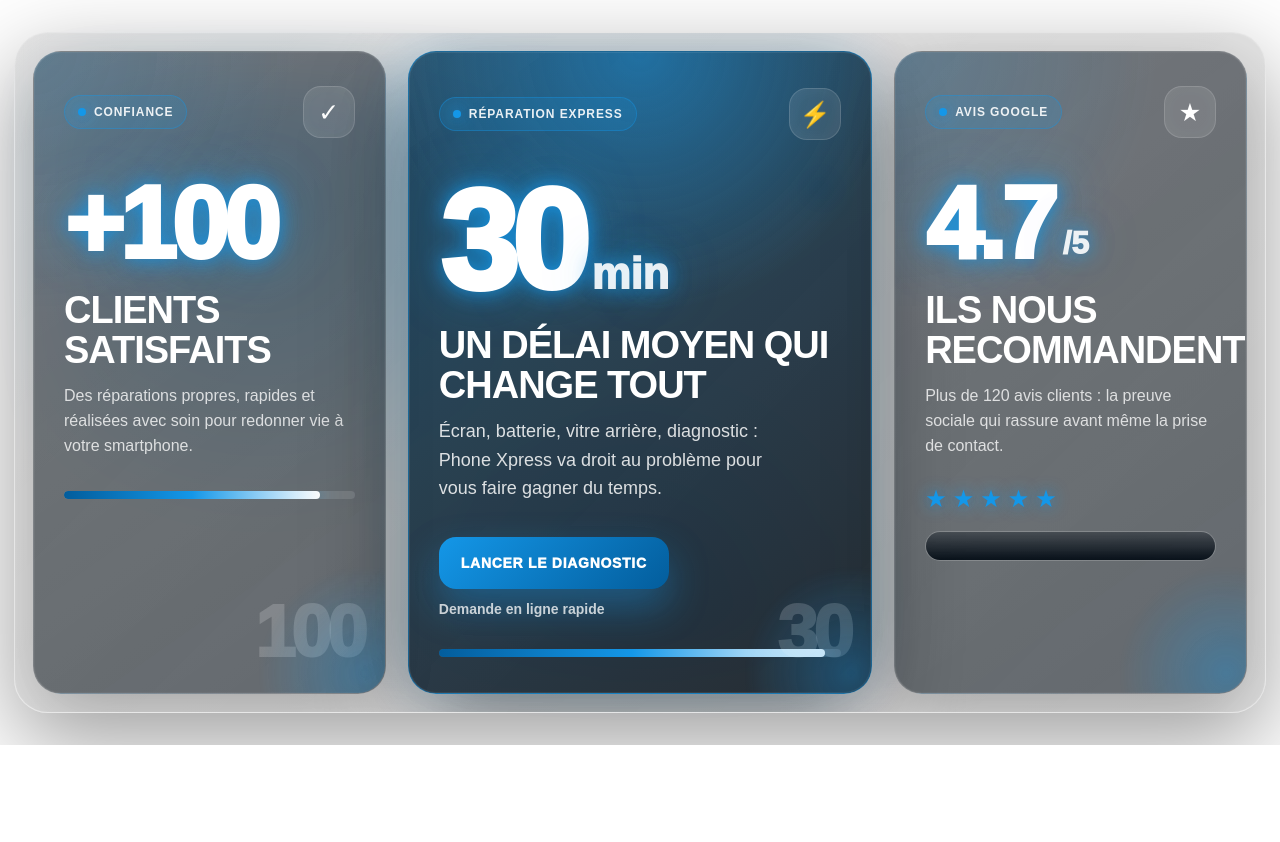
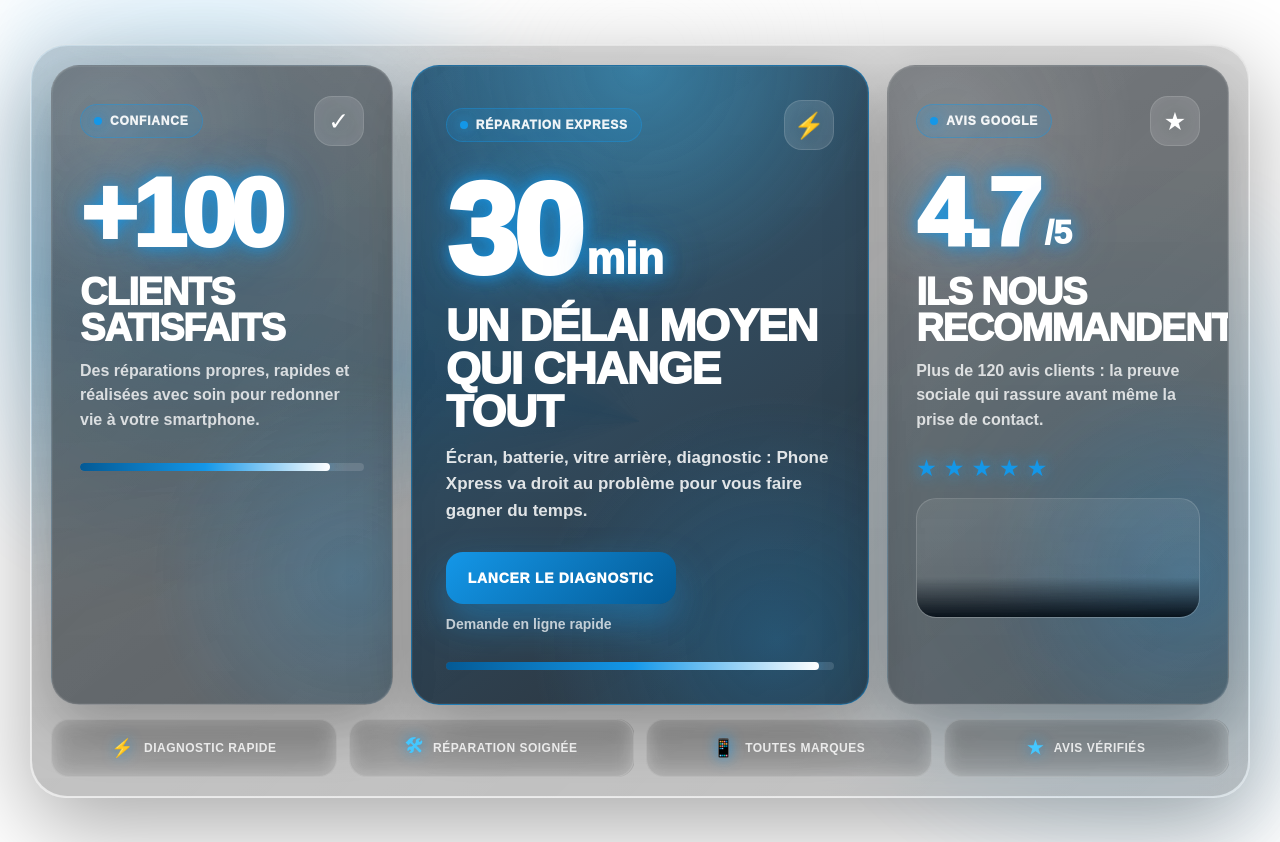
Before and after one commit to akalayonagency/PhoneXpress2, a plain HTML site: page index.html in a window 1280 px wide. Before the commit the page ends 800 px from the top, so only its background shows below. Drawn offline with Linux system fonts and the light colour scheme.

Commit message:
Refactor HTML structure and update styles
Updated the title and various CSS styles for improved design and layout. Changed class names for better semantic structure.

```diff
--- a/index.html
+++ b/index.html
@@ -3,223 +3,189 @@
 <head>
   <meta charset="UTF-8" />
   <meta name="viewport" content="width=device-width, initial-scale=1.0" />
-  <title>Phone Xpress - Stats & Avis</title>
+  <title>Phone Xpress - Expérience Premium</title>
 
   <style>
     :root {
       --blue: #1497e8;
-      --blue-soft: rgba(20, 151, 232, 0.45);
-      --blue-deep: #035d9c;
+      --blue-2: #44c7ff;
+      --blue-deep: #045a95;
       --white: #ffffff;
-      --text-soft: rgba(255,255,255,0.78);
-      --glass: rgba(4, 13, 22, 0.58);
-      --glass-strong: rgba(4, 13, 22, 0.78);
+      --soft: rgba(255,255,255,0.78);
+      --glass: rgba(4, 13, 22, 0.54);
+      --glass-strong: rgba(3, 16, 28, 0.72);
     }
 
-    * {
-      box-sizing: border-box;
-    }
+    * { box-sizing: border-box; }
 
-    html,
-    body {
+    html, body {
       margin: 0;
+      width: 100%;
       min-height: 100%;
-      font-family: Arial, Helvetica, sans-serif;
       background: transparent;
       color: var(--white);
+      font-family: Arial, Helvetica, sans-serif;
       overflow-x: hidden;
     }
 
     body {
-      display: flex;
-      align-items: center;
-      justify-content: center;
-      padding: 32px 14px;
+      padding: 26px 12px;
     }
 
-    .px-section {
+    .px-experience {
       position: relative;
-      width: min(1280px, 100%);
-      min-height: 620px;
-      display: flex;
-      align-items: center;
-      justify-content: center;
+      width: min(1320px, 100%);
+      margin: 0 auto;
+      padding: 18px;
       background: transparent;
       isolation: isolate;
     }
 
-    .px-aura {
+    .px-bg-aura {
       position: absolute;
-      inset: 8% 4%;
+      inset: -8% 0;
+      z-index: -4;
       background:
-        radial-gradient(circle at 18% 20%, rgba(20,151,232,0.42), transparent 31%),
-        radial-gradient(circle at 86% 12%, rgba(255,255,255,0.14), transparent 26%),
-        radial-gradient(circle at 50% 90%, rgba(20,151,232,0.24), transparent 34%);
-      filter: blur(30px);
-      opacity: 0.95;
-      z-index: -3;
-      animation: breathe 7s ease-in-out infinite alternate;
+        radial-gradient(circle at 16% 32%, rgba(20,151,232,0.36), transparent 28%),
+        radial-gradient(circle at 50% 12%, rgba(255,255,255,0.13), transparent 23%),
+        radial-gradient(circle at 88% 62%, rgba(20,151,232,0.31), transparent 29%);
+      filter: blur(34px);
+      animation: auraMove 7s ease-in-out infinite alternate;
     }
 
-    .px-grid-lines {
+    .px-tech-grid {
       position: absolute;
       inset: 0;
-      opacity: 0.16;
+      z-index: -3;
+      opacity: 0.14;
       background-image:
-        linear-gradient(rgba(255,255,255,0.12) 1px, transparent 1px),
-        linear-gradient(90deg, rgba(255,255,255,0.12) 1px, transparent 1px);
-      background-size: 64px 64px;
-      mask-image: radial-gradient(circle, #000 0%, transparent 72%);
-      z-index: -2;
+        linear-gradient(rgba(255,255,255,0.14) 1px, transparent 1px),
+        linear-gradient(90deg, rgba(255,255,255,0.14) 1px, transparent 1px);
+      background-size: 58px 58px;
+      mask-image: radial-gradient(circle at center, #000 0%, transparent 72%);
     }
 
-    .px-orbit {
-      position: absolute;
-      width: 520px;
-      height: 520px;
-      border: 1px solid rgba(20,151,232,0.22);
-      border-radius: 50%;
-      z-index: -1;
-      animation: rotate 22s linear infinite;
+    .px-shell {
+      position: relative;
+      overflow: hidden;
+      border-radius: 36px;
+      padding: 20px;
+      background:
+        linear-gradient(135deg, rgba(255,255,255,0.14), rgba(255,255,255,0.035)),
+        rgba(0,0,0,0.10);
+      border: 1px solid rgba(255,255,255,0.15);
+      box-shadow:
+        0 28px 90px rgba(0,0,0,0.34),
+        inset 0 0 0 1px rgba(255,255,255,0.05);
+      backdrop-filter: blur(16px);
     }
 
-    .px-orbit::before,
-    .px-orbit::after {
+    .px-shell::before {
       content: "";
       position: absolute;
-      width: 13px;
-      height: 13px;
-      border-radius: 999px;
-      background: var(--blue);
-      box-shadow: 0 0 22px var(--blue), 0 0 55px var(--blue);
+      inset: -60%;
+      background: conic-gradient(from 120deg, transparent, rgba(20,151,232,0.26), rgba(255,255,255,0.18), transparent 28%);
+      animation: spinLight 14s linear infinite;
+      pointer-events: none;
+      opacity: 0.7;
     }
 
-    .px-orbit::before {
-      top: 48px;
-      left: 96px;
+    .px-shell::after {
+      content: "";
+      position: absolute;
+      inset: 1px;
+      border-radius: 35px;
+      background: linear-gradient(180deg, rgba(0,0,0,0.08), rgba(0,0,0,0.16));
+      pointer-events: none;
     }
 
-    .px-orbit::after {
-      right: 72px;
-      bottom: 90px;
-      width: 9px;
-      height: 9px;
-      opacity: 0.75;
-    }
-
-    .px-panel {
+    .px-content {
       position: relative;
-      width: 100%;
+      z-index: 2;
       display: grid;
-      grid-template-columns: 0.95fr 1.25fr 0.95fr;
-      gap: 22px;
+      grid-template-columns: 0.88fr 1.18fr 0.88fr;
+      gap: 18px;
       align-items: stretch;
-      padding: 18px;
-      border-radius: 34px;
-      background:
-        linear-gradient(135deg, rgba(255,255,255,0.12), rgba(255,255,255,0.03)),
-        rgba(0,0,0,0.12);
-      border: 1px solid rgba(255,255,255,0.14);
-      backdrop-filter: blur(14px);
-      box-shadow:
-        0 30px 90px rgba(0,0,0,0.38),
-        inset 0 0 0 1px rgba(255,255,255,0.04);
-      overflow: hidden;
-    }
-
-    .px-panel::before {
-      content: "";
-      position: absolute;
-      inset: -40%;
-      background: linear-gradient(
-        115deg,
-        transparent 42%,
-        rgba(20,151,232,0.12) 45%,
-        rgba(255,255,255,0.58) 48%,
-        rgba(20,151,232,0.18) 51%,
-        transparent 55%
-      );
-      transform: translateX(-35%) rotate(8deg);
-      animation: scan 6.5s ease-in-out infinite;
-      pointer-events: none;
     }
 
     .px-card {
       position: relative;
+      overflow: hidden;
       min-height: 380px;
-      padding: 34px 30px;
+      padding: 30px 28px;
       border-radius: 28px;
       background:
-        radial-gradient(circle at top left, rgba(20,151,232,0.18), transparent 36%),
-        linear-gradient(145deg, rgba(255,255,255,0.10), rgba(255,255,255,0.025)),
+        radial-gradient(circle at 18% 10%, rgba(255,255,255,0.13), transparent 29%),
+        radial-gradient(circle at 88% 80%, rgba(20,151,232,0.22), transparent 34%),
+        linear-gradient(145deg, rgba(255,255,255,0.10), rgba(255,255,255,0.02)),
         var(--glass);
       border: 1px solid rgba(255,255,255,0.16);
       box-shadow:
-        0 22px 70px rgba(0,0,0,0.28),
-        inset 0 0 0 1px rgba(255,255,255,0.04);
-      overflow: hidden;
-      transform-style: preserve-3d;
-      transition: transform 0.35s ease, box-shadow 0.35s ease, border-color 0.35s ease;
+        0 22px 62px rgba(0,0,0,0.28),
+        inset 0 0 0 1px rgba(255,255,255,0.05);
+      transform: translateY(18px);
+      opacity: 0;
+      animation: cardIn 0.9s cubic-bezier(.2,.8,.2,1) forwards;
+      transition: transform .35s ease, box-shadow .35s ease, border-color .35s ease;
     }
 
+    .px-card:nth-child(2) { animation-delay: .12s; }
+    .px-card:nth-child(3) { animation-delay: .24s; }
+
     .px-card:hover {
-      transform: translateY(-10px) scale(1.015);
-      border-color: rgba(20,151,232,0.58);
+      transform: translateY(-7px) scale(1.01);
+      border-color: rgba(20,151,232,0.52);
       box-shadow:
-        0 34px 90px rgba(0,0,0,0.46),
-        0 0 58px rgba(20,151,232,0.22),
-        inset 0 0 0 1px rgba(255,255,255,0.07);
+        0 34px 82px rgba(0,0,0,0.44),
+        0 0 48px rgba(20,151,232,0.24),
+        inset 0 0 0 1px rgba(255,255,255,0.08);
     }
 
-    .px-card::after {
+    .px-card::before {
       content: "";
       position: absolute;
-      width: 220px;
-      height: 220px;
-      right: -90px;
-      bottom: -90px;
-      border-radius: 999px;
-      background: radial-gradient(circle, rgba(20,151,232,0.34), transparent 68%);
-      filter: blur(2px);
+      top: -80%;
+      left: -85%;
+      width: 110%;
+      height: 240%;
+      transform: rotate(18deg);
+      background: linear-gradient(90deg, transparent, rgba(255,255,255,0.16), rgba(20,151,232,0.34), transparent);
+      animation: lightSweep 5.5s ease-in-out infinite;
       pointer-events: none;
     }
 
-    .px-card-main {
+    .px-main {
       min-height: 420px;
-      margin-top: 0;
-      margin-bottom: 0;
-      padding: 36px 30px;
+      padding: 34px 34px;
       background:
-        radial-gradient(circle at 50% 0%, rgba(20,151,232,0.48), transparent 38%),
-        linear-gradient(145deg, rgba(20,151,232,0.24), rgba(0,0,0,0.26)),
+        radial-gradient(circle at 50% 0%, rgba(68,199,255,0.34), transparent 35%),
+        radial-gradient(circle at 80% 90%, rgba(20,151,232,0.28), transparent 36%),
+        linear-gradient(145deg, rgba(20,151,232,0.28), rgba(0,0,0,0.21)),
         var(--glass-strong);
-      border-color: rgba(20,151,232,0.52);
-      box-shadow:
-        0 34px 100px rgba(0,0,0,0.45),
-        0 0 60px rgba(20,151,232,0.18),
-        inset 0 0 0 1px rgba(255,255,255,0.08);
+      border-color: rgba(20,151,232,0.5);
     }
 
-    .px-topline {
+    .px-head {
       display: flex;
+      justify-content: space-between;
       align-items: center;
-      justify-content: space-between;
       gap: 12px;
-      margin-bottom: 42px;
+      margin-bottom: 26px;
     }
 
     .px-pill {
       display: inline-flex;
       align-items: center;
       gap: 8px;
+      max-width: 100%;
       padding: 9px 13px;
       border-radius: 999px;
       background: rgba(20,151,232,0.15);
       border: 1px solid rgba(20,151,232,0.38);
-      color: rgba(255,255,255,0.9);
+      color: rgba(255,255,255,0.92);
       font-size: 12px;
-      font-weight: 900;
-      letter-spacing: 0.9px;
+      font-weight: 950;
+      letter-spacing: 0.8px;
       text-transform: uppercase;
       white-space: nowrap;
     }
@@ -227,78 +193,85 @@
     .px-dot {
       width: 8px;
       height: 8px;
-      border-radius: 999px;
+      flex: 0 0 8px;
+      border-radius: 50%;
       background: var(--blue);
       box-shadow: 0 0 15px var(--blue);
     }
 
     .px-icon {
-      width: 52px;
-      height: 52px;
+      width: 50px;
+      height: 50px;
+      flex: 0 0 50px;
       display: grid;
       place-items: center;
       border-radius: 18px;
-      background: rgba(255,255,255,0.09);
+      background: rgba(255,255,255,0.10);
       border: 1px solid rgba(255,255,255,0.15);
       font-size: 25px;
-      box-shadow: inset 0 0 18px rgba(255,255,255,0.04);
+      box-shadow: inset 0 0 22px rgba(255,255,255,0.06);
     }
 
     .px-number {
       display: flex;
       align-items: flex-end;
-      gap: 10px;
-      margin-bottom: 24px;
-      line-height: 0.85;
-      font-size: clamp(62px, 8vw, 118px);
-      font-weight: 950;
+      gap: 8px;
+      margin: 0 0 18px;
+      font-size: clamp(56px, 7.6vw, 110px);
+      line-height: 0.86;
+      font-weight: 1000;
       letter-spacing: -5px;
       color: #fff;
       text-shadow:
-        0 0 20px rgba(20,151,232,0.92),
-        0 0 54px rgba(20,151,232,0.42);
+        0 0 17px rgba(20,151,232,0.95),
+        0 0 48px rgba(20,151,232,0.42);
     }
 
-    .px-card-main .px-number {
-      font-size: clamp(92px, 11vw, 168px);
-      letter-spacing: -7px;
+    .px-main .px-number {
+      font-size: clamp(78px, 10vw, 142px);
     }
 
     .px-number small {
-      margin-bottom: 10px;
-      font-size: 0.31em;
+      margin-bottom: 8px;
+      font-size: .34em;
       letter-spacing: 0;
-      color: rgba(255,255,255,0.9);
+      font-weight: 950;
     }
 
     .px-title {
       margin: 0 0 12px;
-      font-size: clamp(23px, 3vw, 38px);
-      line-height: 1.05;
-      font-weight: 900;
-      letter-spacing: -1px;
+      max-width: 390px;
+      font-size: clamp(25px, 3vw, 38px);
+      line-height: 0.96;
+      letter-spacing: -1.2px;
       text-transform: uppercase;
+      font-weight: 1000;
+    }
+
+    .px-main .px-title {
+      font-size: clamp(30px, 3.5vw, 46px);
     }
 
     .px-text {
       margin: 0;
-      max-width: 360px;
-      color: var(--text-soft);
+      max-width: 390px;
+      color: var(--soft);
       font-size: 16px;
-      line-height: 1.58;
+      line-height: 1.55;
+      font-weight: 600;
     }
 
-    .px-card-main .px-text {
-      font-size: 18px;
-      color: rgba(255,255,255,0.84);
+    .px-main .px-text {
+      font-size: 17px;
+      color: rgba(255,255,255,0.86);
     }
 
     .px-progress {
       position: relative;
       height: 8px;
-      margin-top: 32px;
+      margin-top: 30px;
       border-radius: 999px;
-      background: rgba(255,255,255,0.12);
+      background: rgba(255,255,255,0.13);
       overflow: hidden;
     }
 
@@ -307,17 +280,18 @@
       inset: 0 auto 0 0;
       width: var(--w);
       border-radius: inherit;
-      background: linear-gradient(90deg, var(--blue-deep), var(--blue), #ffffff);
-      box-shadow: 0 0 20px rgba(20,151,232,0.7);
-      animation: grow 1.25s ease both;
+      background: linear-gradient(90deg, var(--blue-deep), var(--blue), #fff);
+      box-shadow: 0 0 18px rgba(20,151,232,0.8);
+      transform-origin: left;
+      animation: progressGrow 1.4s ease both;
     }
 
     .px-cta {
       display: flex;
       flex-wrap: wrap;
+      align-items: center;
       gap: 12px;
-      align-items: center;
-      margin-top: 34px;
+      margin-top: 28px;
     }
 
     .px-button {
@@ -328,45 +302,48 @@
       padding: 0 22px;
       border-radius: 17px;
       background: linear-gradient(135deg, var(--blue), var(--blue-deep));
-      color: #fff;
+      color: white;
       text-decoration: none;
       font-size: 14px;
-      font-weight: 950;
+      font-weight: 1000;
+      letter-spacing: 0.7px;
       text-transform: uppercase;
-      letter-spacing: 0.7px;
-      box-shadow: 0 18px 38px rgba(20,151,232,0.38);
-      transition: transform 0.22s ease, box-shadow 0.22s ease;
+      box-shadow: 0 18px 38px rgba(20,151,232,0.42);
+      transition: transform .22s ease, box-shadow .22s ease;
     }
 
     .px-button:hover {
       transform: translateY(-3px);
-      box-shadow: 0 25px 52px rgba(20,151,232,0.55);
+      box-shadow: 0 25px 52px rgba(20,151,232,0.62);
     }
 
     .px-ghost {
-      color: rgba(255,255,255,0.76);
+      color: rgba(255,255,255,0.72);
       font-size: 14px;
-      font-weight: 700;
+      font-weight: 800;
     }
 
     .px-stars {
       display: flex;
       gap: 6px;
-      margin: 26px 0 16px;
+      margin: 22px 0 12px;
       color: var(--blue);
-      font-size: 24px;
-      text-shadow: 0 0 16px rgba(20,151,232,0.8);
+      font-size: 23px;
+      letter-spacing: 1px;
+      text-shadow: 0 0 16px rgba(20,151,232,0.85);
     }
 
     .px-review-box {
       position: relative;
-      margin-top: 18px;
-      padding: 14px;
-      border-radius: 18px;
-      background: rgba(255,255,255,0.07);
-      border: 1px solid rgba(255,255,255,0.12);
-      max-height: 160px;
+      margin-top: 16px;
+      padding: 13px;
+      min-height: 120px;
+      max-height: 152px;
       overflow: hidden;
+      border-radius: 20px;
+      background:
+        linear-gradient(180deg, rgba(255,255,255,0.09), rgba(255,255,255,0.03));
+      border: 1px solid rgba(255,255,255,0.14);
     }
 
     .px-review-box::after {
@@ -375,121 +352,135 @@
       left: 0;
       right: 0;
       bottom: 0;
-      height: 48px;
-      background: linear-gradient(transparent, rgba(4, 13, 22, 0.96));
+      height: 40px;
+      background: linear-gradient(transparent, rgba(4,13,22,0.94));
       pointer-events: none;
     }
 
-    .px-mini {
+    .px-watermark {
       position: absolute;
-      right: 22px;
-      bottom: 20px;
-      color: rgba(255,255,255,0.18);
-      font-size: 72px;
-      font-weight: 950;
+      right: 20px;
+      bottom: 12px;
+      color: rgba(255,255,255,0.13);
+      font-size: 70px;
+      line-height: 1;
+      font-weight: 1000;
       letter-spacing: -4px;
       pointer-events: none;
     }
 
-    @keyframes breathe {
-      from { transform: scale(0.98); opacity: 0.72; }
-      to { transform: scale(1.04); opacity: 1; }
+    .px-main .px-watermark { font-size: 82px; }
+
+    .px-bottom-strip {
+      position: relative;
+      z-index: 3;
+      display: grid;
+      grid-template-columns: repeat(4, 1fr);
+      gap: 12px;
+      margin-top: 14px;
     }
 
-    @keyframes rotate {
+    .px-chip {
+      min-height: 58px;
+      display: flex;
+      align-items: center;
+      justify-content: center;
+      gap: 10px;
+      padding: 12px;
+      border-radius: 18px;
+      background: rgba(255,255,255,0.07);
+      border: 1px solid rgba(255,255,255,0.12);
+      color: rgba(255,255,255,0.82);
+      font-weight: 900;
+      text-transform: uppercase;
+      letter-spacing: .5px;
+      font-size: 12px;
+      backdrop-filter: blur(10px);
+    }
+
+    .px-chip span {
+      color: var(--blue-2);
+      text-shadow: 0 0 14px rgba(20,151,232,0.75);
+      font-size: 18px;
+    }
+
+    @keyframes auraMove {
+      from { transform: scale(.98) translateY(4px); opacity: .78; }
+      to { transform: scale(1.035) translateY(-6px); opacity: 1; }
+    }
+
+    @keyframes spinLight {
       to { transform: rotate(360deg); }
     }
 
-    @keyframes scan {
-      0%, 35% { transform: translateX(-48%) rotate(8deg); opacity: 0; }
-      48% { opacity: 1; }
-      72%, 100% { transform: translateX(48%) rotate(8deg); opacity: 0; }
+    @keyframes cardIn {
+      to { transform: translateY(0); opacity: 1; }
     }
 
-    @keyframes grow {
-      from { width: 0; }
-      to { width: var(--w); }
+    @keyframes lightSweep {
+      0%, 38% { transform: translateX(-28%) rotate(18deg); opacity: 0; }
+      50% { opacity: 1; }
+      72%, 100% { transform: translateX(150%) rotate(18deg); opacity: 0; }
     }
 
-    @media (max-width: 980px) {
-      body {
-        display: block;
+    @keyframes progressGrow {
+      from { transform: scaleX(0); }
+      to { transform: scaleX(1); }
     }
 
-      .px-section {
-        min-height: auto;
-      }
-
-      .px-panel {
+    @media (max-width: 1050px) {
+      .px-content {
         grid-template-columns: 1fr;
       }
 
       .px-card,
-      .px-card-main {
+      .px-main {
         min-height: auto;
-        margin: 0;
       }
 
-      .px-orbit {
-        width: 380px;
-        height: 380px;
+      .px-bottom-strip {
+        grid-template-columns: repeat(2, 1fr);
       }
     }
 
-    @media (max-width: 520px) {
-      body {
-        padding: 16px 10px;
-      }
-
-      .px-panel {
-        padding: 10px;
-        border-radius: 26px;
-      }
-
-      .px-card,
-      .px-card-main {
-        padding: 26px 22px;
-        border-radius: 22px;
-      }
-
-      .px-topline {
-        margin-bottom: 30px;
-      }
-
-      .px-icon {
-        width: 46px;
-        height: 46px;
-      }
-
-      .px-number {
-        letter-spacing: -3px;
-      }
+    @media (max-width: 560px) {
+      body { padding: 14px 8px; }
+      .px-experience { padding: 6px; }
+      .px-shell { padding: 10px; border-radius: 26px; }
+      .px-shell::after { border-radius: 25px; }
+      .px-card, .px-main { padding: 24px 20px; border-radius: 22px; }
+      .px-head { margin-bottom: 24px; }
+      .px-icon { width: 44px; height: 44px; flex-basis: 44px; }
+      .px-pill { font-size: 11px; padding: 8px 11px; }
+      .px-number { letter-spacing: -3px; }
+      .px-bottom-strip { grid-template-columns: 1fr; }
+      .px-watermark { font-size: 54px; }
     }
   </style>
 </head>
+
 <body>
-  <section class="px-section">
-    <div class="px-aura"></div>
-    <div class="px-grid-lines"></div>
-    <div class="px-orbit"></div>
+  <main class="px-experience">
+    <div class="px-bg-aura"></div>
+    <div class="px-tech-grid"></div>
 
-    <div class="px-panel">
+    <section class="px-shell" aria-label="Avantages Phone Xpress">
+      <div class="px-content">
         <article class="px-card">
-        <div class="px-topline">
+          <div class="px-head">
             <span class="px-pill"><span class="px-dot"></span> Confiance</span>
             <div class="px-icon">✓</div>
           </div>
 
-        <div class="px-number">+100</div>
+          <div class="px-number" data-target="100">+100</div>
           <h2 class="px-title">Clients satisfaits</h2>
           <p class="px-text">Des réparations propres, rapides et réalisées avec soin pour redonner vie à votre smartphone.</p>
+          <div class="px-progress"><span style="--w:88%"></span></div>
 
-        <div class="px-progress"><span style="--w: 88%"></span></div>
-        <div class="px-mini">100</div>
         </article>
 
-      <article class="px-card px-card-main">
-        <div class="px-topline">
+        <article class="px-card px-main">
+          <div class="px-head">
             <span class="px-pill"><span class="px-dot"></span> Réparation express</span>
             <div class="px-icon">⚡</div>
           </div>
@@ -503,12 +494,12 @@
             <span class="px-ghost">Demande en ligne rapide</span>
           </div>
 
-        <div class="px-progress"><span style="--w: 96%"></span></div>
-        <div class="px-mini">30</div>
+          <div class="px-progress"><span style="--w:96%"></span></div>
+
         </article>
 
         <article class="px-card">
-        <div class="px-topline">
+          <div class="px-head">
             <span class="px-pill"><span class="px-dot"></span> Avis Google</span>
             <div class="px-icon">★</div>
           </div>
@@ -527,6 +518,14 @@
           </div>
         </article>
       </div>
+
+      <div class="px-bottom-strip">
+        <div class="px-chip"><span>⚡</span> Diagnostic rapide</div>
+        <div class="px-chip"><span>🛠</span> Réparation soignée</div>
+        <div class="px-chip"><span>📱</span> Toutes marques</div>
+        <div class="px-chip"><span>★</span> Avis vérifiés</div>
+      </div>
     </section>
+  </main>
 </body>
 </html>
```
Lines whose indentation alone changed are shown as unchanged.
